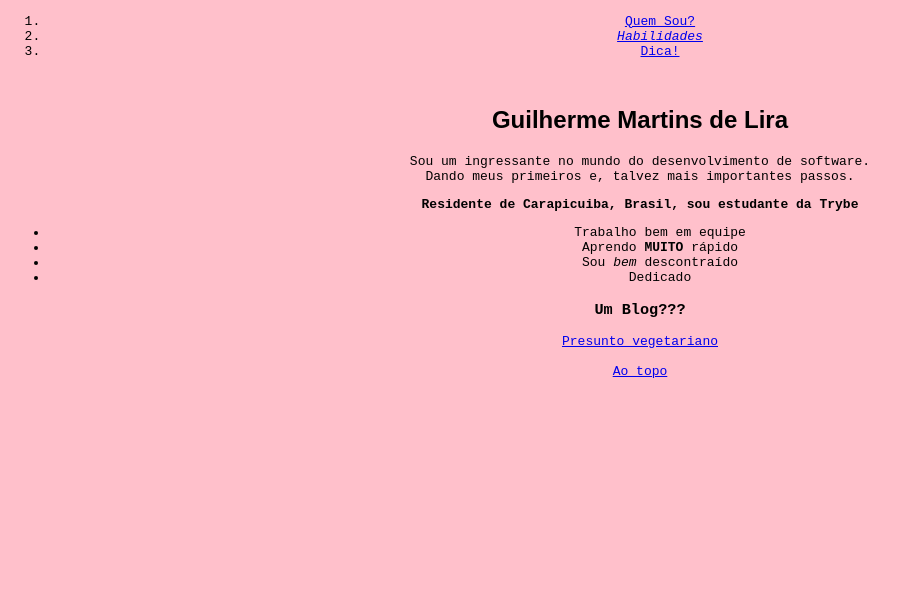
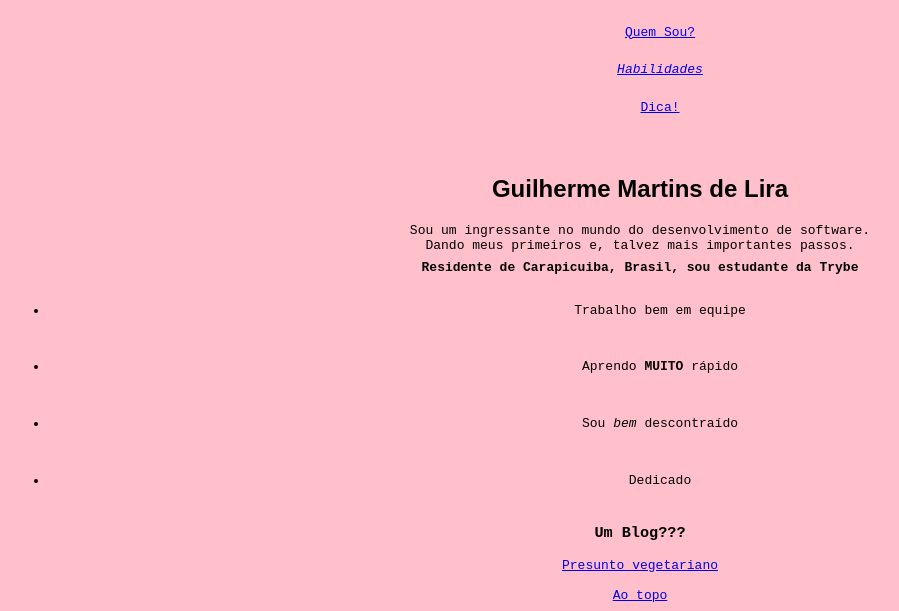
Before and after one commit to Gui-lira/Gui-lira.github.io, a plain HTML site: page index.html in a window 1280 px wide. Shown: the part 312-923 px from the top of the page, without its empty margins (0-899 px from the left). Before the commit the page ends 800 px from the top, so only its background shows below. Drawn offline with Linux system fonts and the light colour scheme.

Commit message:
ajustei as lsitas com css, talvez tenha que reajustar depois

```diff
--- a/index.html
+++ b/index.html
@@ -13,8 +13,16 @@
             font-family: sans-serif;
         }
         #moradia {
+            line-height: 1mm;
             font-weight: bolder;
         }
+        ol {
+            line-height: 10mm;
+            list-style-type: none;
+            }
+        ul {
+            line-height: 15mm;
+            }
     </style>
 </head>
 <body>
```
